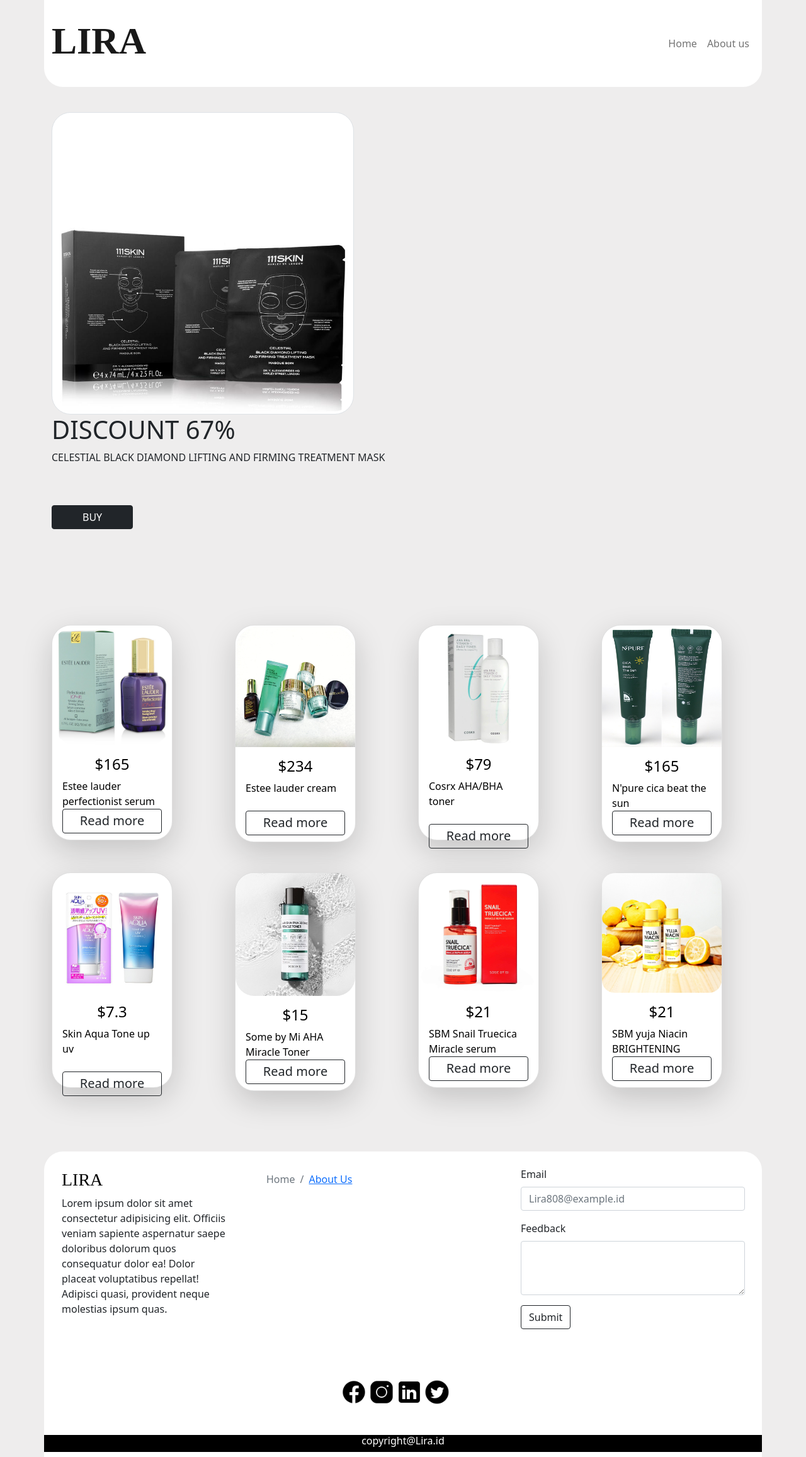
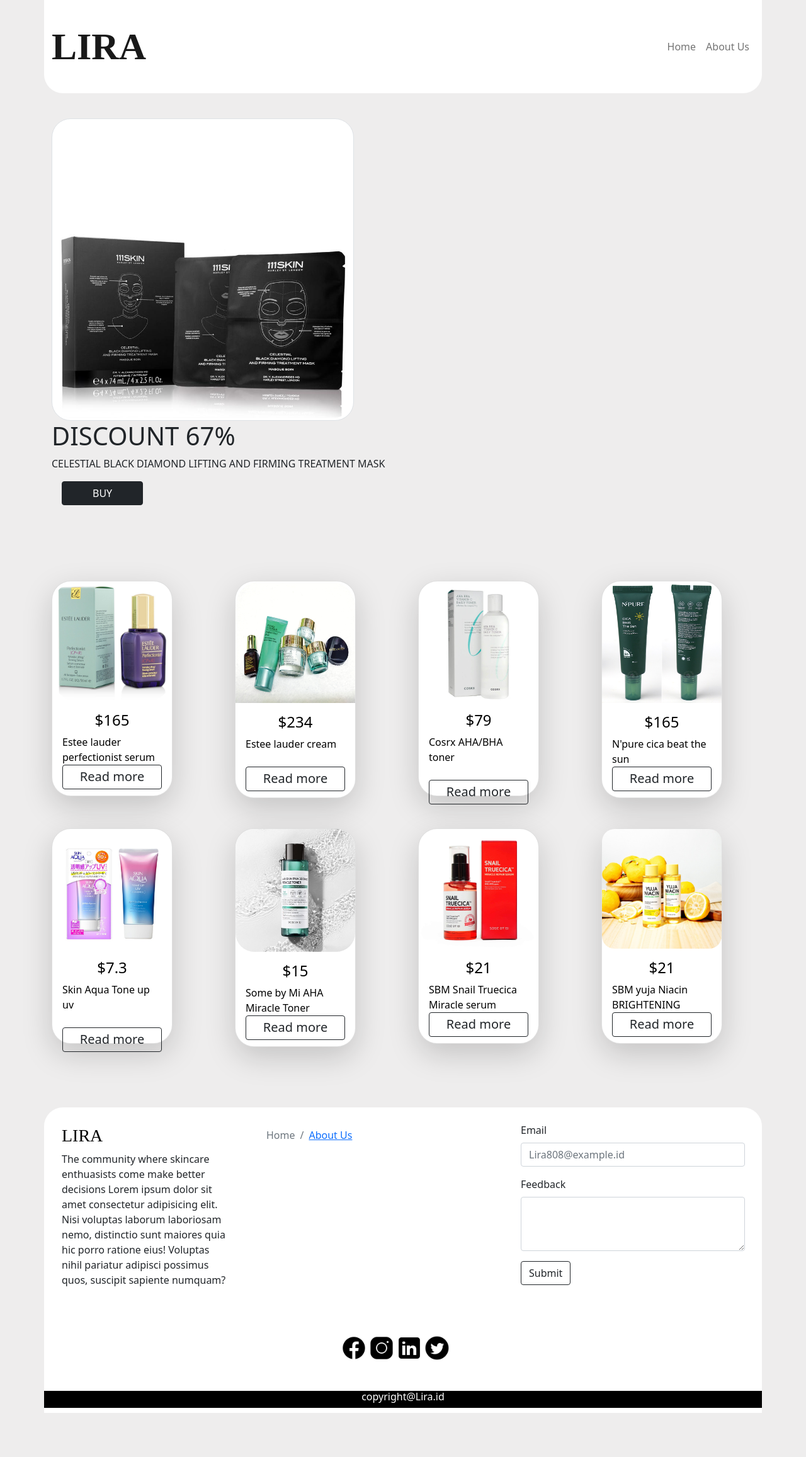
Before and after one commit to ridho808/miniproject, a plain HTML site: page index.html in a window 1280 px wide. Shown: the whole page at 63% size. After the commit the page ends 2243 px from the top, so only its background shows below. Drawn offline with nearby package versions, Linux system fonts and the light colour scheme.

Commit message:
implementasi JSDom

```diff
--- a/css/style.css
+++ b/css/style.css
@@ -1,4 +1,6 @@
 body {
+    margin: 0;
+    padding: 0;
     background-color: rgb(238, 237, 237);
 }
 
--- a/index.html
+++ b/index.html
@@ -13,6 +13,7 @@
     <script src="js/popper.min.js"></script>
     <link rel="stylesheet" href="css/style.css">
     <link rel="shortcut icon" href="asset/icon-L.png">
+
 </head>
 
 <body>
@@ -22,8 +23,8 @@
             <!-- header & navigation -->
             <nav class="nav navbar-expand-xl navbar-light py-4 text-black">
                 <a href="Index.html" class="navbar-brand">
-                    <header>
-                        <h1 class="font1">LIRA</h1>
+                    <header id="header" class="font1">
+                        <h1></h1>
                     </header>
                 </a>
                 <button class="navbar-toggler ms-auto" type="button" data-bs-toggle="collapse" data-bs-target="#toggleMobileMenu" aria-controls="toggleMobileMenu" aria-expanded="false" aria-label="Toggle navigation">
@@ -32,10 +33,10 @@
                 <div class="collapse navbar-collapse" id="toggleMobileMenu">
                     <ul class="navbar-nav ms-auto text-center">
                         <li>
-                            <a class="nav-link text-capitalize" href="#">Home</a>
+                            <a class="nav-link text-capitalize" href="#"></a>
                         </li>
                         <li>
-                            <a class="nav-link" href="AboutUs.html">About us</a>
+                            <a class="nav-link" href="AboutUs.html"></a>
                         </li>
                     </ul>
                 </div>
@@ -47,7 +48,7 @@
                 <div id="carouselExampleSlidesOnly" class="carousel slide" data-bs-ride="carousel">
                     <div class="carousel-inner">
                         <div class="carosel-item">
-                            <img src="asset/cas.jpg" class="img-thumbnail" style="border-radius: 30px;">
+                            <img src="asset/cas.jpg" class="img-thumbnail imj" style="border-radius: 30px;">
                         </div>
                     </div>
                 </div>
@@ -55,8 +56,7 @@
                     <h1>DISCOUNT 67%</h1>
                     <p>
                         CELESTIAL BLACK DIAMOND LIFTING AND FIRMING TREATMENT MASK
-                        <p>
-                            <button type="button" class="btn btn-dark btn-xl my-5 px-5">BUY</button>
+                        <button type="button" class="btn btn-dark btn-xl m-3 px-5">BUY</button>
                 </div>
             </div>
         </div>
@@ -207,8 +207,7 @@
                 <div class="row py-2">
                     <div class="col-xl-3 mx-3">
                         <h3 class="text-black d-block foot " style="font-family: 'Playfair Display SC', serif; ">LIRA</h3>
-                        <p class>Lorem ipsum dolor sit amet consectetur adipisicing elit. Officiis veniam sapiente aspernatur saepe doloribus dolorum quos consequatur dolor ea! Dolor placeat voluptatibus repellat! Adipisci quasi, provident neque molestias ipsum
-                            quas.
+                        <p id="about">lor
                         </p>
                     </div>
                     <!-- breadcrumb -->
@@ -228,7 +227,7 @@
                         <div class="mb-3">
                             <label for="input81" class="form-label">Feedback</label>
                             <textarea class="form-control" id="input81" rows="3"></textarea>
-                            <button type="button" class="btn btn-outline-dark my-3" data-bs-toggle="modal" data-bs-target="#modelId">
+                            <button type="button" class="btn btn-outline-dark my-3" onclick="modalshow()">
                                 Submit
                             </button>
                         </div>
@@ -432,7 +431,7 @@
             </div>
         </div>
     </div>
-    <!-- Modal Alert -->
+    <!-- Modal Alert
     <div class="modal fade" id="modelId" tabindex="-1" role="dialog" aria-hidden="true">
         <div class="modal-dialog" role="dialog">
             <div class="modal-body">
@@ -446,7 +445,8 @@
                 </div>
             </div>
         </div>
-    </div>
+    </div> -->
+    <script src="js/JsDom.js"></script>
 </body>
 
 </html>
--- /dev/null
+++ b/js/JsDom.js
@@ -0,0 +1,22 @@
+// JavaScript DOM
+
+
+// Header -> Element
+const Head = document.getElementById('header');
+Head.innerHTML = "LIRA";
+Head.style.fontSize = "60 px";
+
+// Navigation
+const navi = document.getElementsByTagName("a");
+for(let i = 0 ; i < navi.length ; i++){
+    if(navi[i] === navi[1]){
+        navi[i].innerHTML = "Home";
+    }else if(navi[i] === navi[2]){
+        navi[i].innerHTML = "About Us"
+    }
+}
+
+// about
+const about = document.getElementById("about")
+
+about.innerHTML = "The community where skincare enthuasists come make better decisions Lorem ipsum dolor sit amet consectetur adipisicing elit. Nisi voluptas laborum laboriosam nemo, distinctio sunt maiores quia hic porro ratione eius! Voluptas nihil pariatur adipisci possimus quos, suscipit sapiente numquam?"
```
Also changed, not shown: AboutUs.html (+14 -3 lines).
